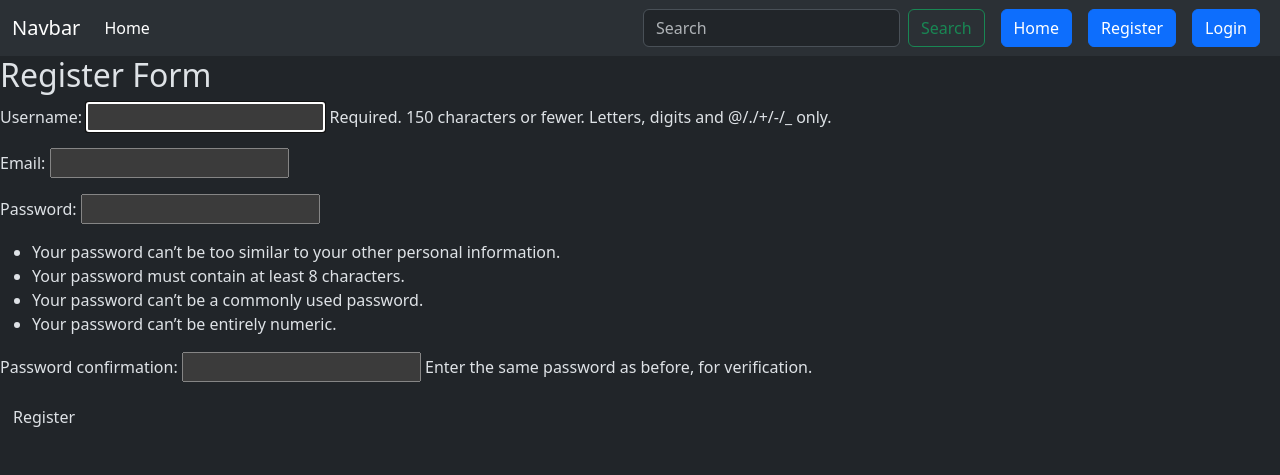
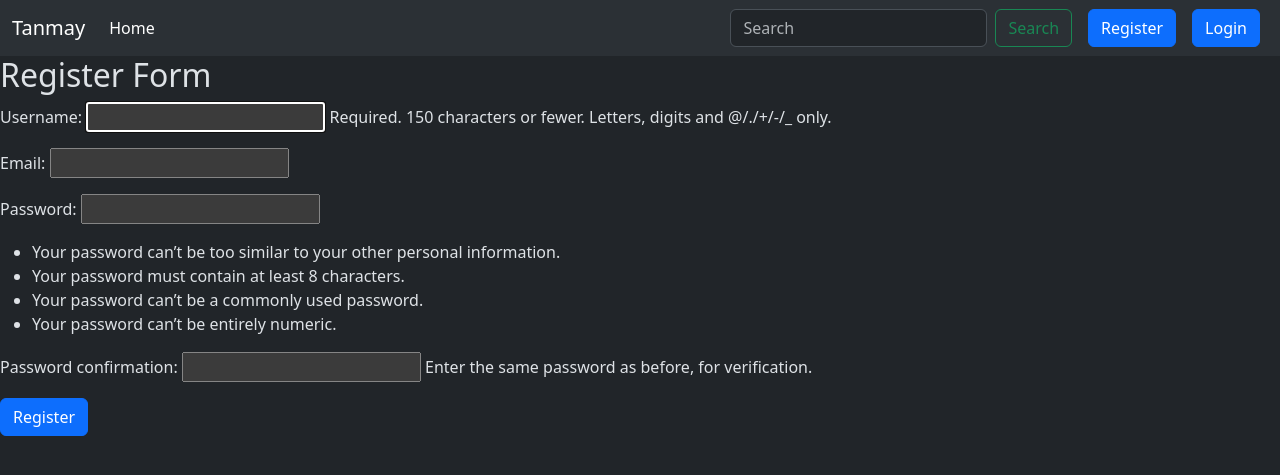
Before and after one commit to Galvon0256/django-based-tweeting-app, a Django app: page /register/ in a window 1280 px wide. Shown: the top 475 px of the page. Run offline with Django 5.2, Linux system fonts and the light colour scheme.

Commit message:
UI changes

```diff
--- a/twitterProject/templates/layout.html
+++ b/twitterProject/templates/layout.html
@@ -15,7 +15,7 @@
 
   <nav class="navbar navbar-expand-lg bg-body-tertiary">
     <div class="container-fluid">
-        <a class="navbar-brand" href="#">Navbar</a>
+        <a class="navbar-brand" href="#">Tanmay</a>
         <button class="navbar-toggler" type="button" data-bs-toggle="collapse" data-bs-target="#navbarSupportedContent"
                 aria-controls="navbarSupportedContent" aria-expanded="false" aria-label="Toggle navigation">
             <span class="navbar-toggler-icon"></span>
@@ -25,7 +25,7 @@
             <!-- Left side nav items -->
             <ul class="navbar-nav mb-2 mb-lg-0">
                 <li class="nav-item">
-                    <a class="nav-link active" aria-current="page" href="#">Home</a>
+                    <a class="nav-link active" aria-current="page" href="{% url 'tweet_list' %}">Home</a>
                 </li>
             </ul>
 
@@ -35,7 +35,7 @@
                     <input class="form-control me-2" type="search" placeholder="Search" aria-label="Search" name="q">
                     <button class="btn btn-outline-success" type="submit">Search</button>
                 </form>
-                <a href="{% url 'tweet_list' %}" class="btn btn-primary mx-2">Home</a>
+
                 {% if user.is_authenticated %}
                 <form action="{% url 'logout' %}" method="post" class="d-inline">
                     {% csrf_token %}
--- a/twitterProject/templates/registration/login.html
+++ b/twitterProject/templates/registration/login.html
@@ -5,7 +5,7 @@
 <form  method="post">
     {% csrf_token %}
     {{form.as_p}}
-    <button class="btn btn_primary">Register</button>
+    <button class="btn btn-primary">Login</button>
 </form>
 <p>Don't Have an Account ? <a href="{% url 'register' %}">Please Register</a></p>
 {% endblock %}
--- a/twitterProject/templates/registration/register.html
+++ b/twitterProject/templates/registration/register.html
@@ -5,6 +5,6 @@
 <form  method="post">
     {% csrf_token %}
     {{form.as_p}}
-    <button class="btn btn_primary">Register</button>
+    <button class="btn btn-primary">Register</button>
 </form>
 {% endblock %}
```
Also changed, not shown: twitterProject/db.sqlite3.
